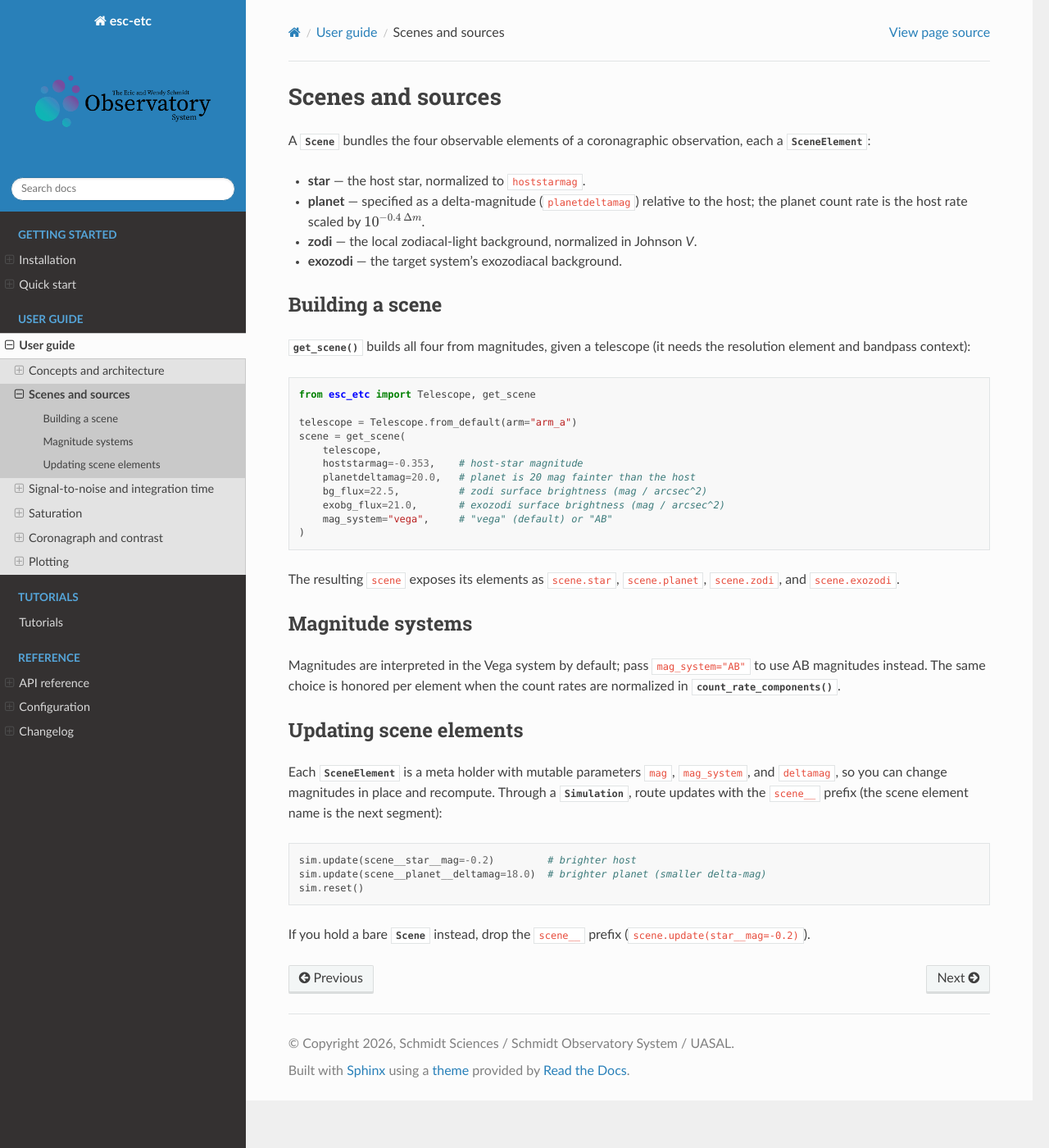
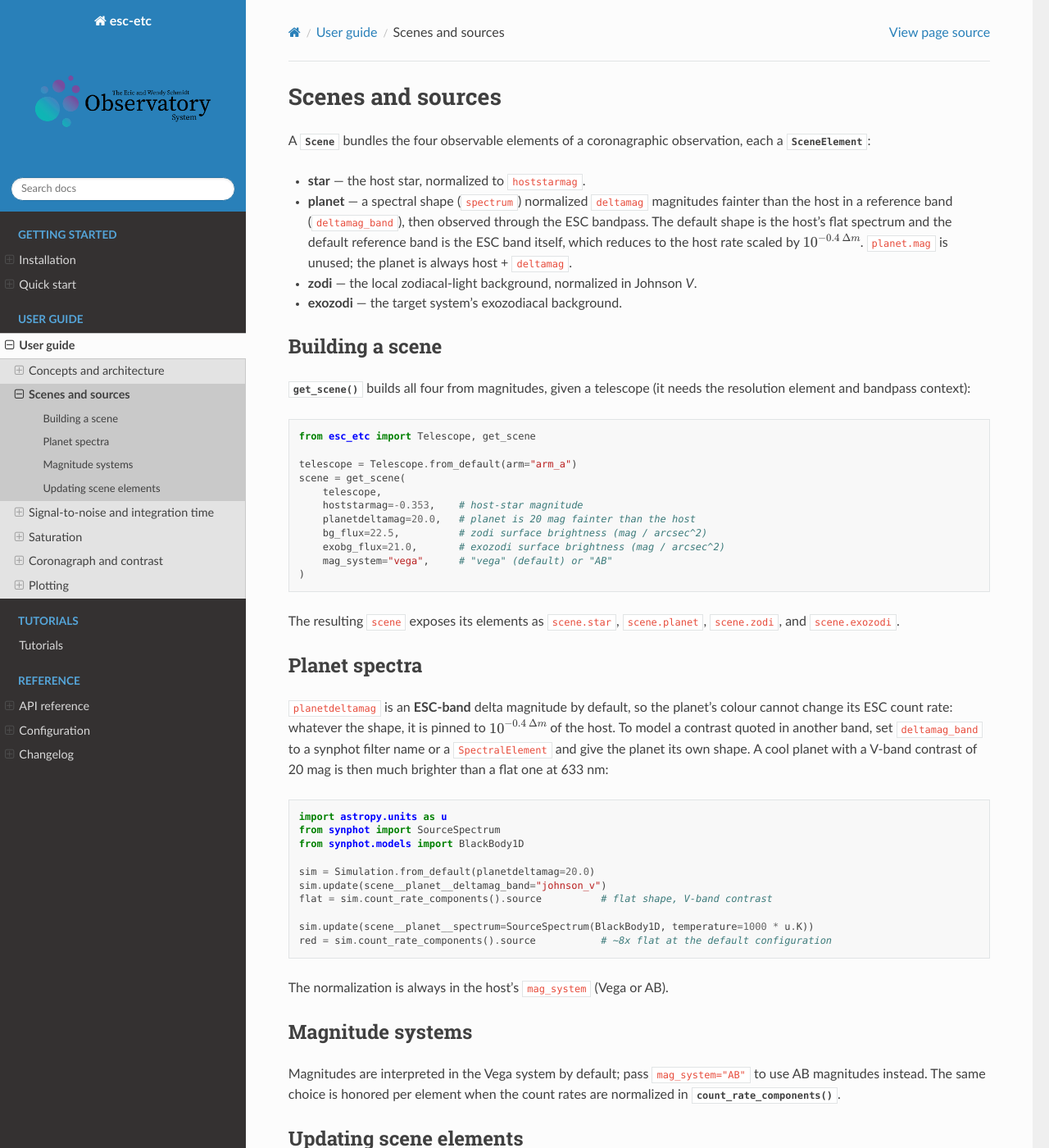
Before and after one commit to schmidt-observatories/esc-etc, a Sphinx documentation site: the page built from docs/sphinx/user_guide/scene.rst, in a window 1280 px wide and 1400 px high. Shown: the whole window at 82% size. Built offline with Sphinx 7.4.7 and the Read the Docs theme 3.1.0, drawn with Linux system fonts in a browser that asks for light colours; pages that are not in the unit, such as notebooks, are missing from menus; some of the changed text lies outside the part shown.

Commit message:
physics: use the planet spectrum in the count-rate chain (#13)
The planet is now its own SourceSpectrum shape, normalized deltamag fainter
than the host in planet.deltamag_band (None = the ESC sensor bandpass; a
synphot filter name; or a SpectralElement) in the host's magnitude system,
then observed through the ESC bandpass. With the default flat shape and ESC
band reference this is exactly R_host * 10**(-0.4 deltamag), so anchors are
unchanged; with a V-band reference a 1000 K planet is ~8x a flat one.

SceneElement gains mutable `spectrum` and `deltamag_band`; planet.mag is set
to None and documented as unused. The three duplicated Vega/AB normalize
blocks in count_rate_components collapse into one _normalize helper.

Closes #13

Co-Authored-By: Claude Fable 5.1 <noreply@anthropic.com>

```diff
--- a/docs/sphinx/changelog.rst
+++ b/docs/sphinx/changelog.rst
@@ -32,6 +32,12 @@ Physics
   ``ValueError``; separations outside the FPM table raise instead of clamping; a
   saturating ``frame_time`` warns. A rejected ``update`` leaves no trace. The
   default :func:`~esc_etc.plot_snr_vs_time` grid starts at one frame.
+- **Planet spectrum is used** (issue #13). The planet's ``spectrum`` is
+  normalized ``deltamag`` fainter than the host in ``deltamag_band`` (default:
+  the ESC band, which reproduces the old :math:`10^{-0.4\,\Delta m}` scaling;
+  or a filter name such as ``"johnson_v"``) and observed through the ESC
+  bandpass, so planet colour matters when the contrast is quoted elsewhere.
+  ``spectrum`` and ``deltamag_band`` are mutable; ``planet.mag`` is unused.
 
 Object-oriented API
 -------------------
--- a/docs/sphinx/user_guide/scene.rst
+++ b/docs/sphinx/user_guide/scene.rst
@@ -5,9 +5,12 @@ A :class:`~esc_etc.Scene` bundles the four observable elements of a
 coronagraphic observation, each a :class:`~esc_etc.SceneElement`:
 
 - **star** — the host star, normalized to ``hoststarmag``.
-- **planet** — specified as a delta-magnitude (``planetdeltamag``) relative to
-  the host; the planet count rate is the host rate scaled by
-  :math:`10^{-0.4\,\Delta m}`.
+- **planet** — a spectral shape (``spectrum``) normalized ``deltamag``
+  magnitudes fainter than the host in a reference band (``deltamag_band``),
+  then observed through the ESC bandpass. The default shape is the host's flat
+  spectrum and the default reference band is the ESC band itself, which reduces
+  to the host rate scaled by :math:`10^{-0.4\,\Delta m}`. ``planet.mag`` is
+  unused; the planet is always host + ``deltamag``.
 - **zodi** — the local zodiacal-light background, normalized in Johnson *V*.
 - **exozodi** — the target system's exozodiacal background.
 
@@ -34,6 +37,31 @@ Building a scene
 The resulting ``scene`` exposes its elements as ``scene.star``,
 ``scene.planet``, ``scene.zodi``, and ``scene.exozodi``.
 
+Planet spectra
+--------------
+
+``planetdeltamag`` is an **ESC-band** delta magnitude by default, so the planet's
+colour cannot change its ESC count rate: whatever the shape, it is pinned to
+:math:`10^{-0.4\,\Delta m}` of the host. To model a contrast quoted in another
+band, set ``deltamag_band`` to a synphot filter name or a
+``SpectralElement`` and give the planet its own shape. A cool planet with a
+V-band contrast of 20 mag is then much brighter than a flat one at 633 nm:
+
+.. code-block:: python
+
+   import astropy.units as u
+   from synphot import SourceSpectrum
+   from synphot.models import BlackBody1D
+
+   sim = Simulation.from_default(planetdeltamag=20.0)
+   sim.update(scene__planet__deltamag_band="johnson_v")
+   flat = sim.count_rate_components().source          # flat shape, V-band contrast
+
+   sim.update(scene__planet__spectrum=SourceSpectrum(BlackBody1D, temperature=1000 * u.K))
+   red = sim.count_rate_components().source           # ~8x flat at the default configuration
+
+The normalization is always in the host's ``mag_system`` (Vega or AB).
+
 Magnitude systems
 -----------------
 
@@ -46,7 +74,8 @@ Updating scene elements
 -----------------------
 
 Each :class:`~esc_etc.SceneElement` is a meta holder with mutable parameters
-``mag``, ``mag_system``, and ``deltamag``, so you can change magnitudes in place
+``spectrum``, ``mag``, ``mag_system``, ``deltamag``, and ``deltamag_band``, so
+you can change magnitudes or spectral shapes in place
 and recompute. Through a :class:`~esc_etc.Simulation`, route updates with the
 ``scene__`` prefix (the scene element name is the next segment):
 
```
Also changed, not shown: 3 other files.
